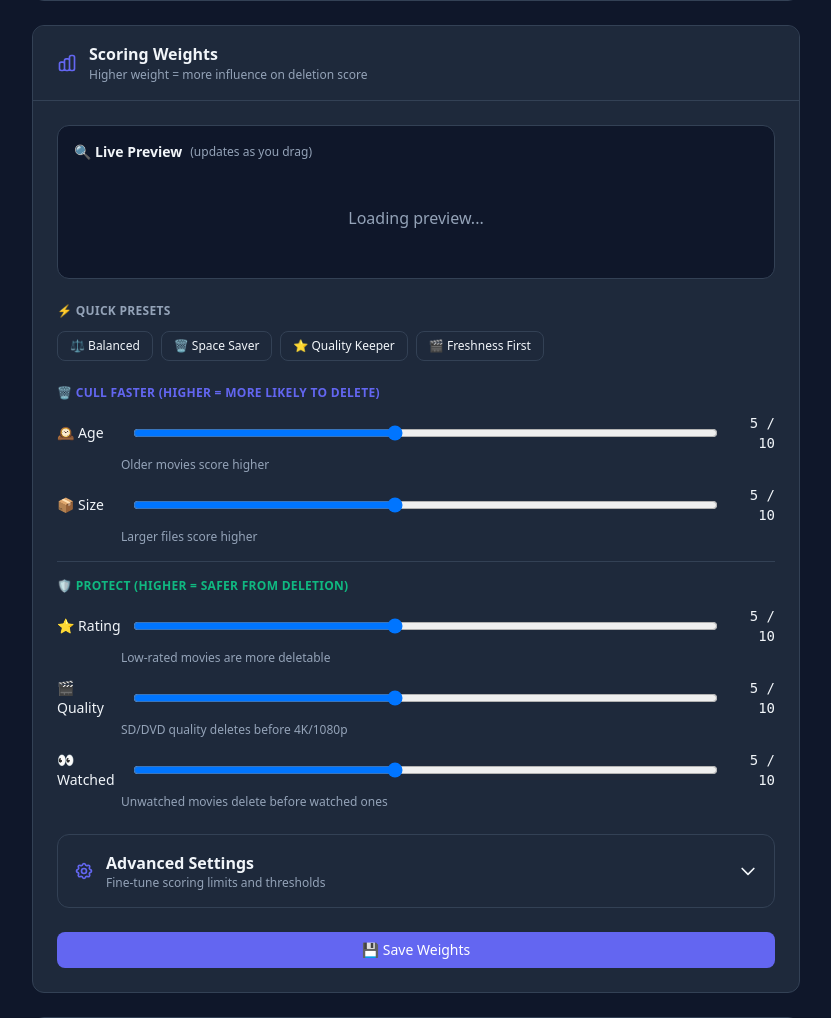
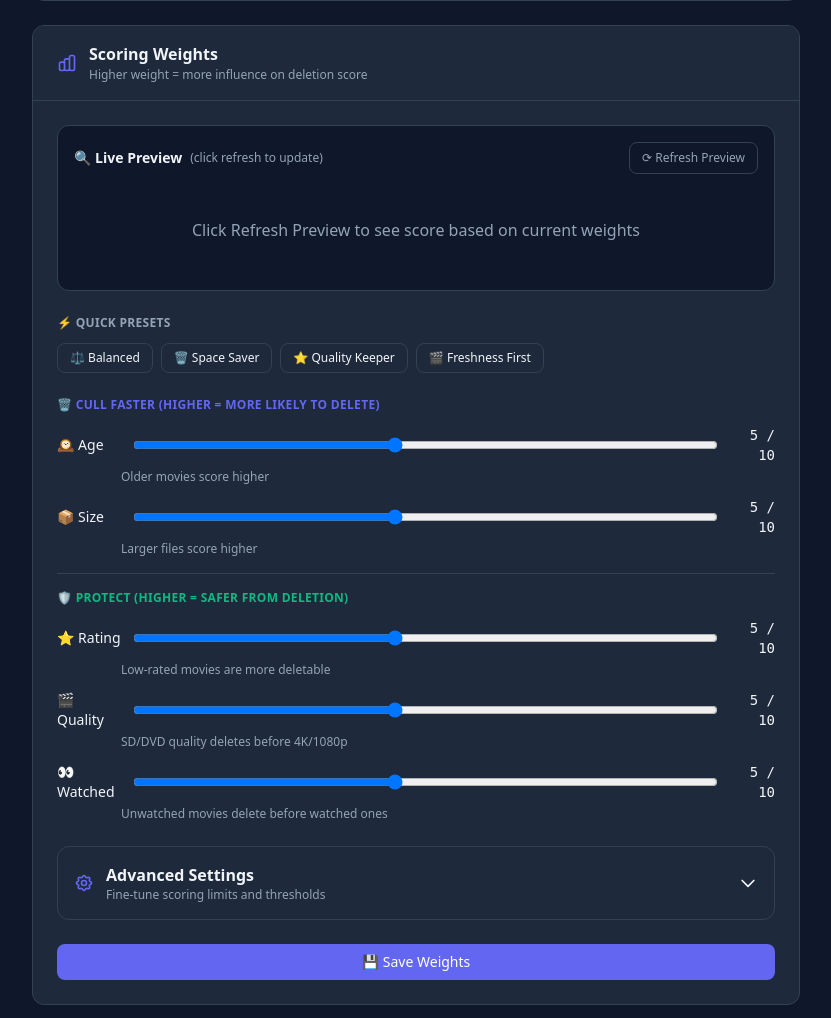
Before and after one commit to PLEXEUM/cullarr, a FastAPI app: page /settings in a window 1280 px wide. Shown: the part 936-1954 px from the top of the page, without its empty margins (224-1055 px from the left). Run offline with FastAPI, Linux system fonts and the light colour scheme; data that the repository does not hold is empty; parts of the project's set-up code (start-up, migrations or seed data) failed here and were passed over; some libraries are stand-ins or nearby versions.

Commit message:
feat: optimize settings page - remove auto-preview API calls, add manual refresh button, fix save notifications

```diff
--- a/app/static/settings.js
+++ b/app/static/settings.js
@@ -54,16 +54,24 @@ function setupEventListeners() {
     document.getElementById('plex-clear-btn').addEventListener('click', clearPlex);
     document.getElementById('plex-save-label-btn').addEventListener('click', savePlexLabel);
 
-    // Weight sliders - no auto-balance, just update display and preview
+    // Weight sliders - NO auto-preview, just update display
     const sliders = [ageSlider, sizeSlider, ratingSlider, qualitySlider, watchedSlider];
     sliders.forEach(slider => {
         if (slider) {
             slider.addEventListener('input', (e) => {
                 updateWeightDisplay(e.target.id);
-                scheduleLivePreview();
+                // Preview no longer updates automatically while dragging
             });
         }
     });
+
+    // Refresh Preview button
+    const refreshPreviewBtn = document.getElementById('refresh-preview-btn');
+    if (refreshPreviewBtn) {
+        refreshPreviewBtn.addEventListener('click', () => {
+            updateLivePreview();
+        });
+    }
 
     // Preset buttons
     document.getElementById('preset-balanced')?.addEventListener('click', () => applyPreset('balanced'));
@@ -116,7 +124,6 @@ function applyPreset(presetName) {
     updateWeightDisplay('quality-weight');
     updateWeightDisplay('watched-weight');
 
-    scheduleLivePreview();
     showToast(`Preset "${presetName}" applied`, 'info');
 }
 
@@ -174,12 +181,7 @@ function convertFromPercentages(agePct, sizePct, ratingPct, qualityPct, watchedP
     };
 }
 
-// Debounced live preview
-function scheduleLivePreview() {
-    if (debounceTimer) clearTimeout(debounceTimer);
-    debounceTimer = setTimeout(() => updateLivePreview(), 300);
-}
-
+// Manual preview update (only called when Refresh button is clicked)
 async function updateLivePreview() {
     const previewDiv = document.getElementById('live-preview-content');
     if (!previewDiv) return;
@@ -187,16 +189,39 @@ async function updateLivePreview() {
     previewDiv.innerHTML = '<div class="text-center py-8" style="color: var(--text-secondary);">Updating preview...</div>';
 
     try {
-        // Get current weights
+        // Get raw 1-10 values and convert to percentages for accurate scoring
+        const ageRaw = parseInt(ageSlider.value);
+        const sizeRaw = parseInt(sizeSlider.value);
+        const ratingRaw = parseInt(ratingSlider.value);
+        const qualityRaw = parseInt(qualitySlider.value);
+        const watchedRaw = parseInt(watchedSlider.value);
+
+        const totalRaw = ageRaw + sizeRaw + ratingRaw + qualityRaw + watchedRaw;
+
         const weights = {
-            age_weight: parseInt(ageSlider.value),
-            size_weight: parseInt(sizeSlider.value),
-            rating_weight: parseInt(ratingSlider.value),
-            quality_weight: parseInt(qualitySlider.value),
-            watched_weight: parseInt(watchedSlider.value),
+            age_weight: Math.round((ageRaw / totalRaw) * 100),
+            size_weight: Math.round((sizeRaw / totalRaw) * 100),
+            rating_weight: Math.round((ratingRaw / totalRaw) * 100),
+            quality_weight: Math.round((qualityRaw / totalRaw) * 100),
+            watched_weight: Math.round((watchedRaw / totalRaw) * 100),
             age_max_days: parseInt(ageMaxDays.value),
             size_max_gb: parseFloat(sizeMaxGb.value)
         };
+
+        // Fix rounding to ensure total = 100
+        let total = weights.age_weight + weights.size_weight + weights.rating_weight + weights.quality_weight + weights.watched_weight;
+        if (total !== 100) {
+            let diff = 100 - total;
+            const weightsList = [
+                { key: 'age_weight', val: weights.age_weight },
+                { key: 'size_weight', val: weights.size_weight },
+                { key: 'rating_weight', val: weights.rating_weight },
+                { key: 'quality_weight', val: weights.quality_weight },
+                { key: 'watched_weight', val: weights.watched_weight }
+            ];
+            const largest = weightsList.reduce((a, b) => a.val > b.val ? a : b);
+            weights[largest.key] += diff;
+        }
 
         // Call preview endpoint
         const res = await fetch('/api/settings/preview', {
@@ -290,7 +315,6 @@ async function recalibrateAdvanced() {
             ageMaxDays.value = data.age_max_days;
             sizeMaxGb.value = data.size_max_gb;
             showToast(data.message, 'success');
-            scheduleLivePreview();
         } else {
             showToast(data.detail || 'Recalibration failed', 'error');
         }
@@ -597,7 +621,6 @@ async function loadWeights() {
         ageMaxDays.value = data.age_max_days || 365;
         sizeMaxGb.value = data.size_max_gb || 100;
 
-        scheduleLivePreview();
     } catch (e) {
         console.error('Failed to load weights:', e);
     }
--- a/app/templates/settings.html
+++ b/app/templates/settings.html
@@ -147,15 +147,18 @@
         </div>
         <div class="p-6 space-y-6">
 
-            <!-- LIVE PREVIEW (moved to top) -->
+            <!-- LIVE PREVIEW with Refresh Button -->
             <div class="border rounded-xl p-4" style="border-color: var(--border-color); background: var(--bg-primary);">
-                <div class="flex items-center gap-2 mb-3">
-                    <span class="text-sm font-semibold">🔍 Live Preview</span>
-                    <span class="text-xs" style="color: var(--text-secondary);">(updates as you drag)</span>
+                <div class="flex items-center justify-between mb-3">
+                    <div class="flex items-center gap-2">
+                        <span class="text-sm font-semibold">🔍 Live Preview</span>
+                        <span class="text-xs" style="color: var(--text-secondary);">(click refresh to update)</span>
+                    </div>
+                    <button id="refresh-preview-btn" class="btn-sm btn-outline">⟳ Refresh Preview</button>
                 </div>
                 <div id="live-preview-content">
                     <div class="text-center py-8" style="color: var(--text-secondary);">
-                        Loading preview...
+                        Click Refresh Preview to see score based on current weights
                     </div>
                 </div>
             </div>
```
